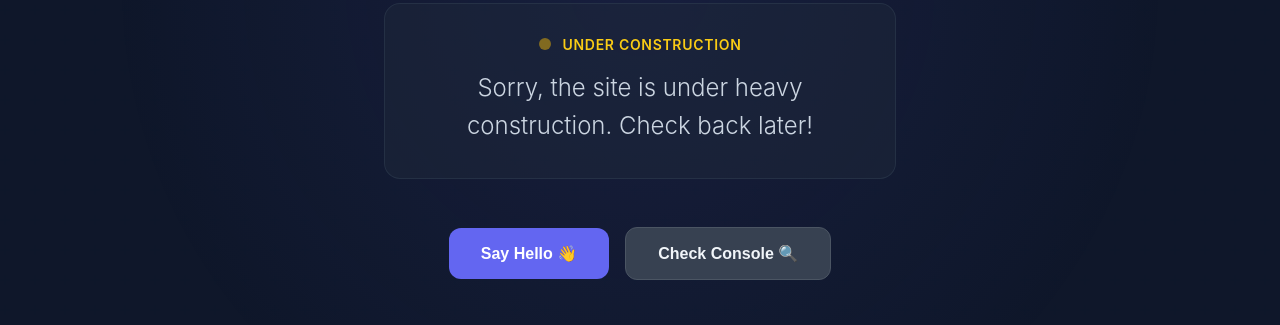
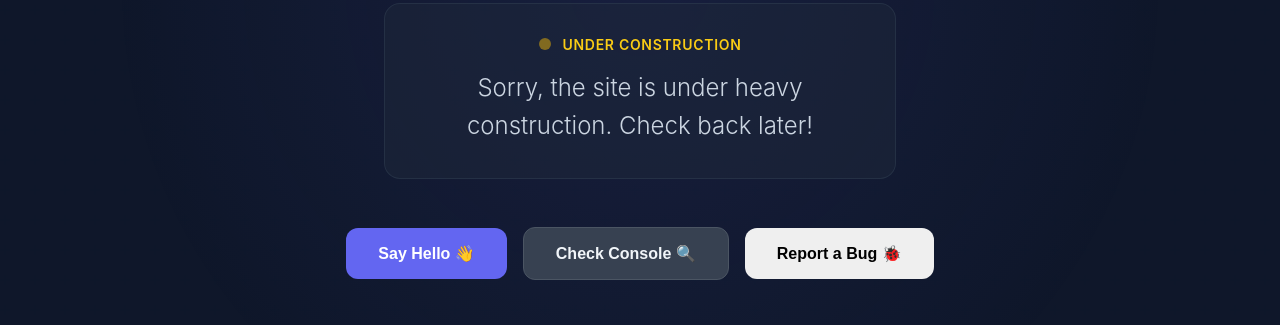
Before and after one commit to petersbigtoe/lazy_intern, a website: page index.html in a window 1280 px wide. Shown: the part 415-740 px from the top of the page. Drawn offline with Linux system fonts and the light colour scheme.

Commit message:
Update index.html

```diff
--- a/index.html
+++ b/index.html
@@ -45,10 +45,13 @@
         <div class="buttons-section">
           <button id="hello-btn" class="btn btn-primary">
             Say Hello 👋
+
           </button>
 
           <button id="console-btn" class="btn btn-secondary">
             Check Console 🔍
+          <button id="report-btn" class="btn btn-danger" onclick="location.href='report.html'">
+            Report a Bug 🐞
           </button>
         </div>
         <!-- Progress Indicators -->
```
